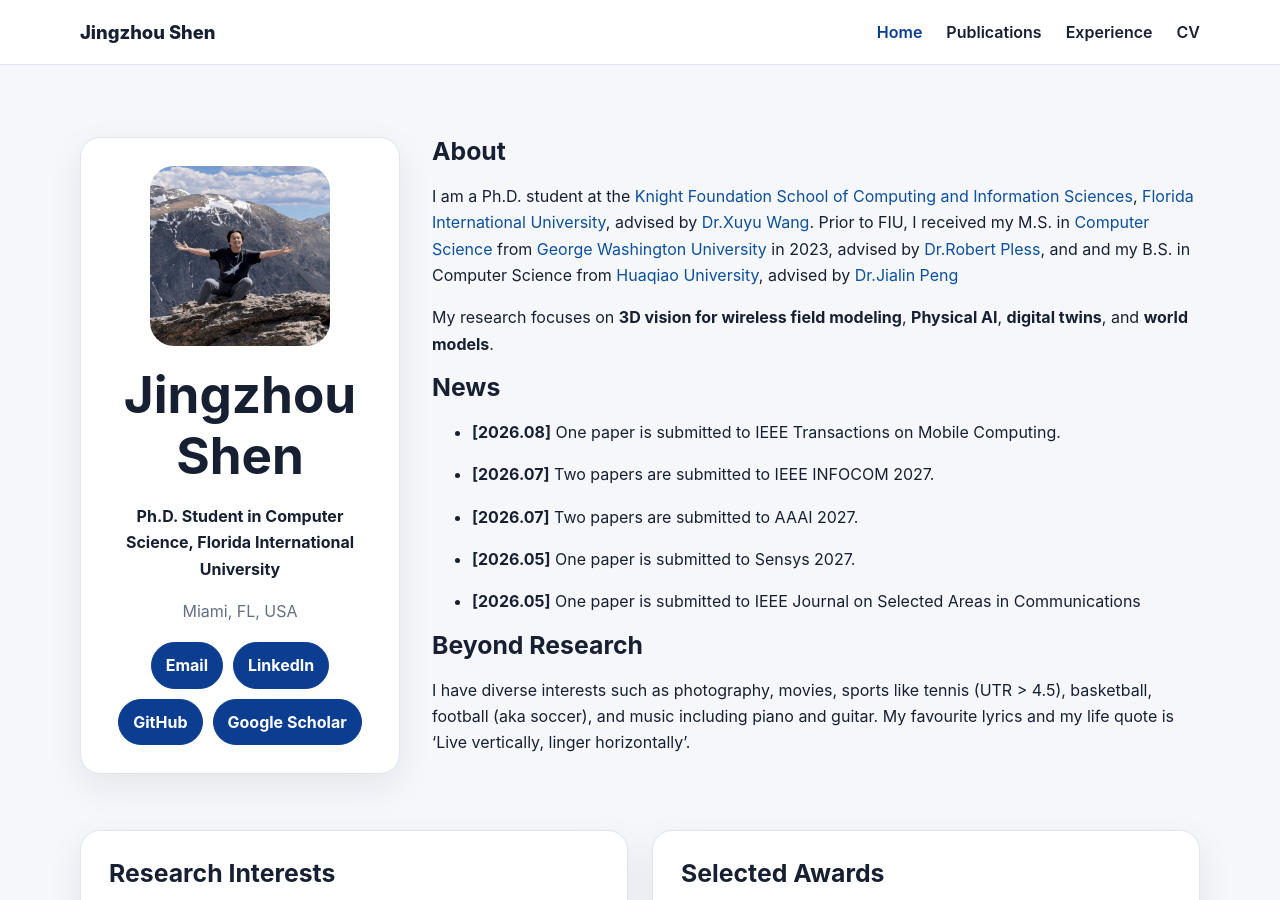
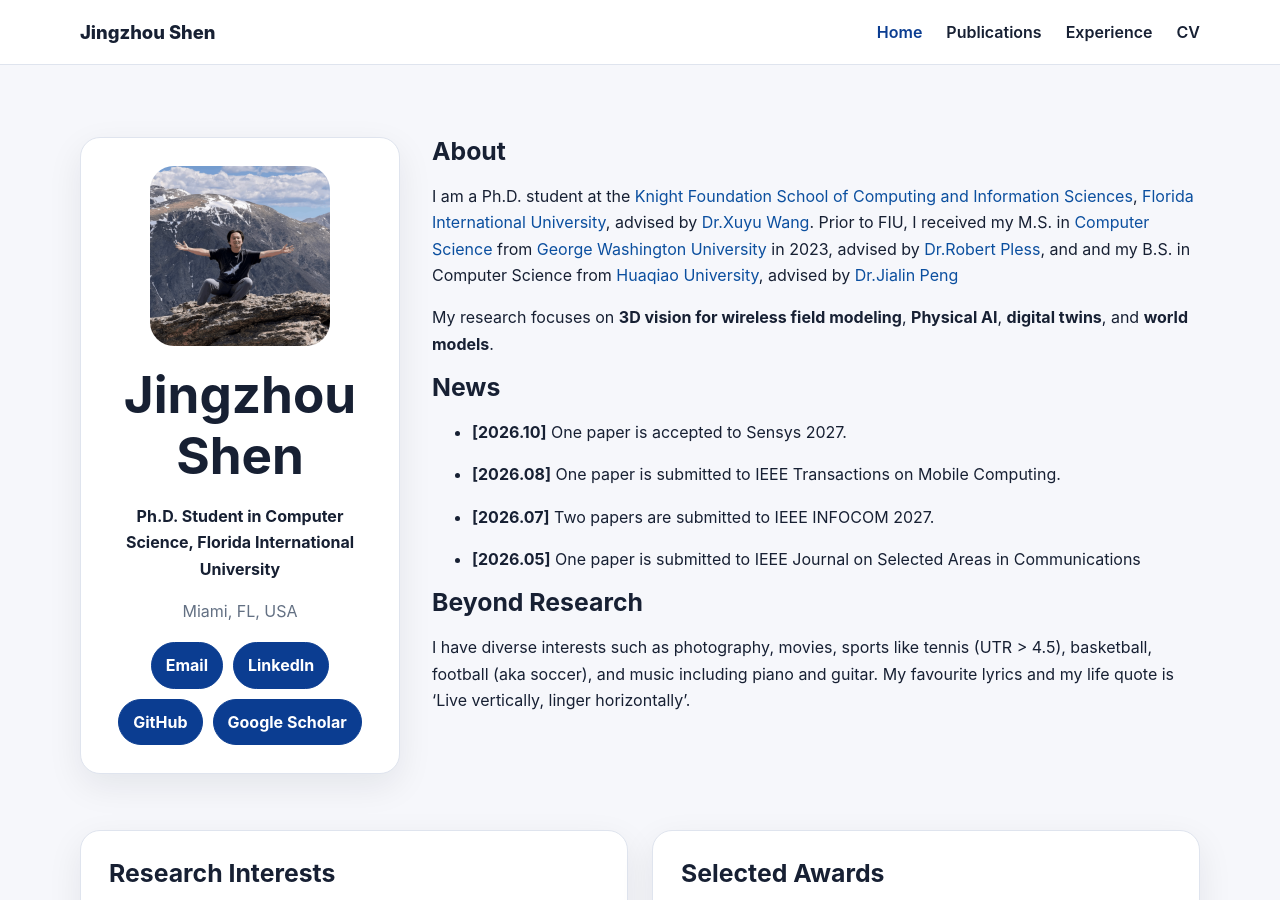
Before and after one commit to NorahCadeJS/NorahCadeJS.github.io, a Jekyll site: the page built from index.md, in a window 1280 px wide and 900 px high. Built offline with Jekyll 4.4.1, drawn with Linux system fonts in a browser that asks for light colours.

Commit message:
Update index.md

```diff
--- a/index.md
+++ b/index.md
@@ -10,13 +10,11 @@ My research focuses on **3D vision for wireless field modeling**, **Physical AI*
 
 ## News
 
+- **[2026.10]** One paper is accepted to Sensys 2027.
+
 - **[2026.08]** One paper is submitted to IEEE Transactions on Mobile Computing.
 
 - **[2026.07]** Two papers are submitted to IEEE INFOCOM 2027.
-
-- **[2026.07]** Two papers are submitted to AAAI 2027.
-
-- **[2026.05]** One paper is submitted to Sensys 2027.
 
 - **[2026.05]** One paper is submitted to IEEE Journal on Selected Areas in Communications
 
```
